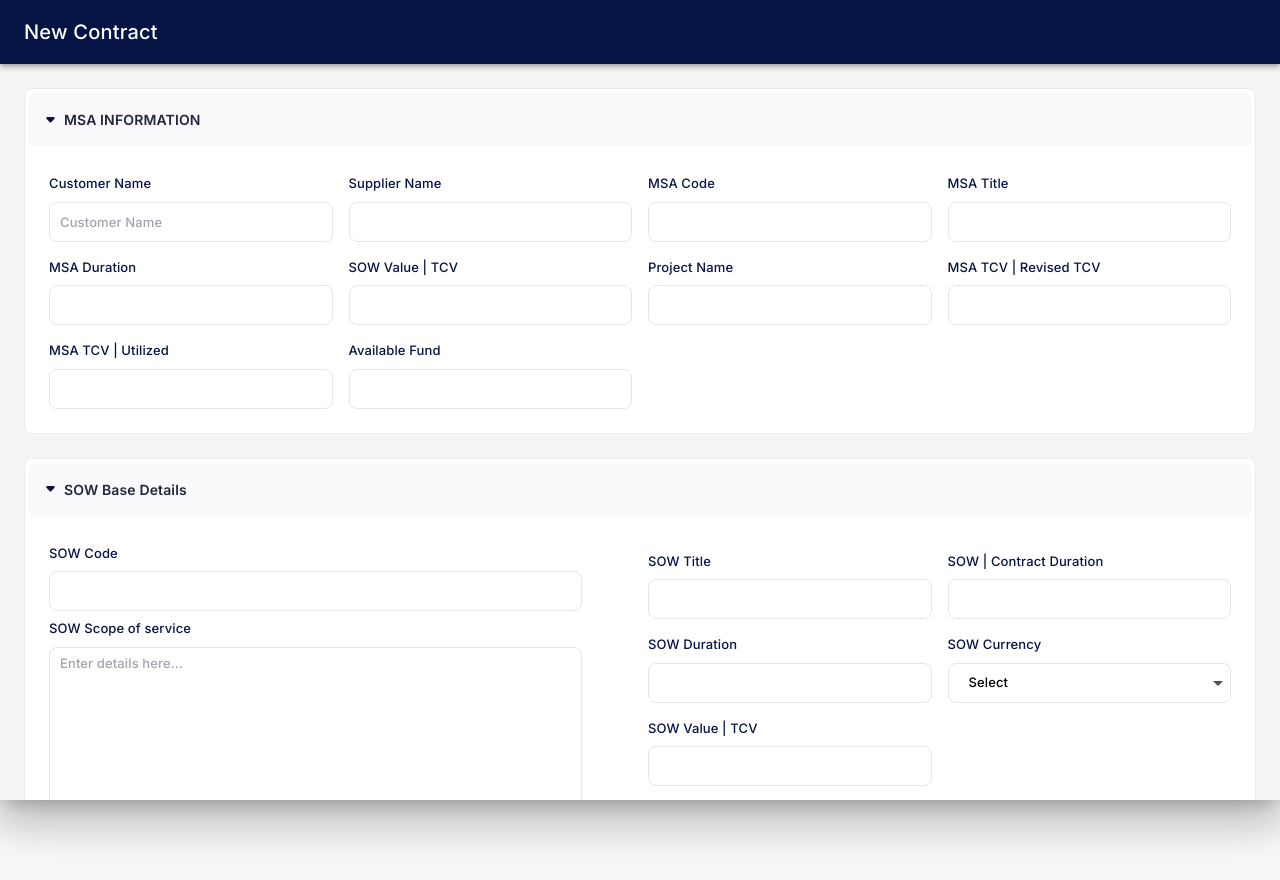
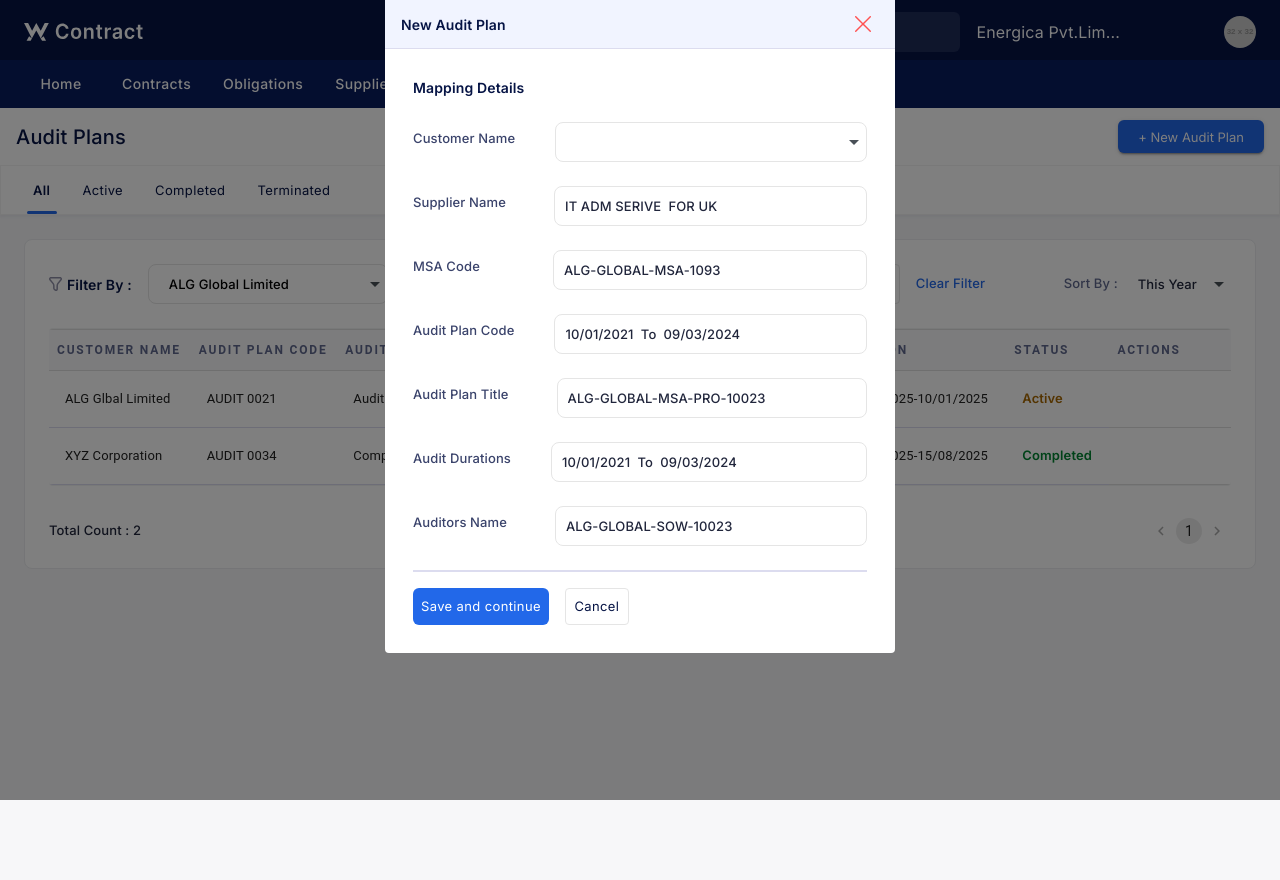
Before and after one commit to Greatworkz/UIcontract, a React (Vite) app: page /auditplan in a window 1280 px wide. Both pictures are taken after a click on the button "+ New Audit Plan". Shown: the top 880 px of the page. Built offline with nearby package versions, Linux system fonts and the light colour scheme; some icons are missing.

Commit message:
Audit Start

```diff
--- a/package.json
+++ b/package.json
@@ -16,12 +16,13 @@
     "@date-io/date-fns": "^3.2.1",
     "@emotion/react": "^11.14.0",
     "@emotion/styled": "^11.14.1",
-    "@mui/icons-material": "^7.2.0",
+    "@mui/icons-material": "^7.3.2",
     "@mui/lab": "^7.0.0-beta.14",
     "@mui/material": "^7.2.0",
-    "@mui/x-date-pickers": "^8.9.0",
+    "@mui/x-date-pickers": "^8.11.1",
     "axios": "^1.11.0",
     "date-fns": "^4.1.0",
+    "dayjs": "^1.11.18",
     "gh-pages": "^6.3.0",
     "react": "^19.1.0",
     "react-date-range": "^2.0.1",
--- a/src/layouts/AuditPlan.jsx
+++ b/src/layouts/AuditPlan.jsx
@@ -1,4 +1,4 @@
-import React, { useState, useEffect } from "react";
+import React, { useState, useEffect,useRef } from "react";
 import CardSection from "../components/CardSection";
 import TableSection from "../components/TableSection";
 import {
@@ -26,7 +26,12 @@ import HeaderTabSection from "../components/HeaderTabSection";
 import filterIconSvg from "../assets/icons/filter.svg";
 import DateRangeInput from "../components/DateRange";
 import { getAuditPlanListApi } from "../Apis/ApiConfig";
-import ContractForm from "./ContractForm";
+import { DatePicker } from "@mui/x-date-pickers/DatePicker";
+import { LocalizationProvider } from "@mui/x-date-pickers/LocalizationProvider";
+import { AdapterDayjs } from "@mui/x-date-pickers/AdapterDayjs";
+import dayjs from "dayjs";
+
+import ModalSection from "../components/ModalSection";
 const commonLabelStyle = {
   color: "#3a436b", // #60698F
   fontSize: "13px",
@@ -35,7 +40,7 @@ const commonLabelStyle = {
   minWidth: "100px", // 👈 fixed width for alignment
   flexShrink: 0,
   whiteSpace: "nowrap",
-  marginBottom: '7px'
+  marginBottom: "7px",
 };
 
 const AuditPlan = () => {
@@ -54,6 +59,10 @@ const AuditPlan = () => {
   const [currentPage, setCurrentPage] = useState(1);
   const [totalCount, setTotalCount] = useState(0);
   const [openContractForm, setOpenContractForm] = useState(false);
+  const [auditmodalOpen, setAuditmodalOpen] = useState(false);
+  const [selectedDate, setSelectedDate] = useState(dayjs());
+
+  const inputRef = useRef(null);
 
   const fetchContracts = async () => {
     setLoading(true);
@@ -73,21 +82,17 @@ const AuditPlan = () => {
     }
   };
 
-
-
-
-
   useEffect(() => {
     fetchContracts();
   }, [tab, currentPage]);
 
-
-
   // const filteredContracts = contractList; // directly use API-loaded data
-  const filteredAuditPlan =  tab === "All" ? auditplanlist : auditplanlist.filter((c) => c.Status === tab);
+  const filteredAuditPlan =
+    tab === "All"
+      ? auditplanlist
+      : auditplanlist.filter((c) => c.Status === tab);
 
   console.log("Filtered Audit Plan:", filteredAuditPlan);
-
 
   return (
     <Box sx={{ backgroundColor: "#F7F7F9", minHeight: "100vh" }}>
@@ -95,7 +100,7 @@ const AuditPlan = () => {
         title="Audit Plans"
         tab={tab}
         handleTabChange={handleTabChange}
-        onAddNew={() => setOpenContractForm(true)}
+        onAddNew={() => setAuditmodalOpen(true)}
         btnTitle="+ New Audit Plan"
       />
 
@@ -266,10 +271,132 @@ const AuditPlan = () => {
         </CardSection>
       </Container>
 
-      <Box>
-        <ContractForm  open={openContractForm}
-        handleClose={() => setOpenContractForm(false)}></ContractForm>
-      </Box>
+      <ModalSection
+        title="New Audit Plan"
+        open={auditmodalOpen}
+        onClose={() => setAuditmodalOpen(false)}
+      >
+        <Box sx={{ px: 3.5, py: 3.5 }}>
+          <Typography
+            sx={{
+              fontWeight: 600,
+              fontSize: "14px",
+              color: "#061445",
+            }}
+          >
+            Mapping Details
+          </Typography>
+          <Box mb={3} mt={3} display="flex" alignItems="center" gap={4}>
+            <Typography sx={commonLabelStyle}>Customer Name</Typography>
+            <Select fullWidth defaultValue="" size="small">
+              <MenuItem value="">Select</MenuItem>
+              <MenuItem value="India">India</MenuItem>
+            </Select>
+          </Box>
+          <Box mb={3} mt={3} display="flex" alignItems="center" gap={5}>
+            <Typography sx={commonLabelStyle}>Supplier Name</Typography>
+            <TextField fullWidth placeholder="" value="IT ADM SERIVE  FOR UK" />
+          </Box>
+          <Box mb={3} mt={3} display="flex" alignItems="center" gap={5}>
+            <Typography sx={commonLabelStyle}>MSA Code</Typography>
+            <TextField fullWidth placeholder="" value="ALG-GLOBAL-MSA-1093" />
+          </Box>
+          <Box mb={3} mt={3} display="flex" alignItems="center" gap={4}>
+            <Typography sx={commonLabelStyle}>Audit Plan Code</Typography>
+            <TextField
+              fullWidth
+              placeholder=""
+              value="10/01/2021  To  09/03/2024"
+            />
+          </Box>
+
+          <Box mb={3} mt={3} display="flex" alignItems="center" gap={5}>
+            <Typography sx={commonLabelStyle}>Audit Plan Title</Typography>
+            <TextField
+              fullWidth
+              placeholder=""
+              value="ALG-GLOBAL-MSA-PRO-10023"
+            />
+          </Box>
+
+          <Box mb={3} mt={3} display="flex" alignItems="center" gap={4}>
+            <Typography sx={commonLabelStyle}>Audit Durations</Typography>
+            <TextField
+              fullWidth
+              placeholder=""
+              value="10/01/2021  To  09/03/2024"
+            />
+          </Box>
+
+          {/* <LocalizationProvider dateAdapter={AdapterDayjs}>
+            <Box mb={3} mt={3} display="flex" alignItems="center" gap={4}>
+              <Typography sx={commonLabelStyle}>Audit Durations</Typography>
+              <DatePicker
+                value={selectedDate}
+                onChange={(newValue) => setSelectedDate(newValue)}
+                renderInput={(params) => (
+                  <TextField
+                    {...params}
+                    fullWidth
+                    inputRef={inputRef}
+                    InputProps={{
+                      ...params.InputProps,
+                      endAdornment: (
+                        <InputAdornment position="end">
+                          <IconButton onClick={() => inputRef.current?.focus()}>
+                            <CalendarTodayIcon />
+                          </IconButton>
+                        </InputAdornment>
+                      ),
+                    }}
+                  />
+                )}
+              />
+            </Box>
+          </LocalizationProvider> */}
+
+          <Box mb={3} mt={3} display="flex" alignItems="center" gap={5}>
+            <Typography sx={commonLabelStyle}>Auditors Name</Typography>
+            <TextField fullWidth placeholder="" value="ALG-GLOBAL-SOW-10023" />
+          </Box>
+
+          <Divider
+            sx={{
+              borderStyle: "solid",
+              borderColor: "#DCDCEF",
+              borderWidth: "1px",
+              my: 2,
+            }}
+          />
+
+          <Box display="flex" justifyContent="flex-start" gap={2}>
+            <Button
+              sx={{
+                fontSize: "13px",
+                fontWeight: 400,
+                backgroundColor: "#2268E9",
+                color: "#FFFFFF",
+                borderRadius: "6px",
+                textTransform: "none",
+              }}
+            >
+              Save and continue
+            </Button>
+            <Button
+              sx={{
+                border: "1px solid #E5E5E5",
+                fontSize: "13px",
+                fontWeight: 400,
+                backgroundColor: "#FFFFFF",
+                color: "#061445",
+              }}
+              onClick={() => setAuditmodalOpen(false)}
+            >
+              Cancel
+            </Button>
+          </Box>
+        </Box>
+      </ModalSection>
     </Box>
   );
 };
```
Also changed, not shown: 1 other file (tests, documents, lock files or other folders).
